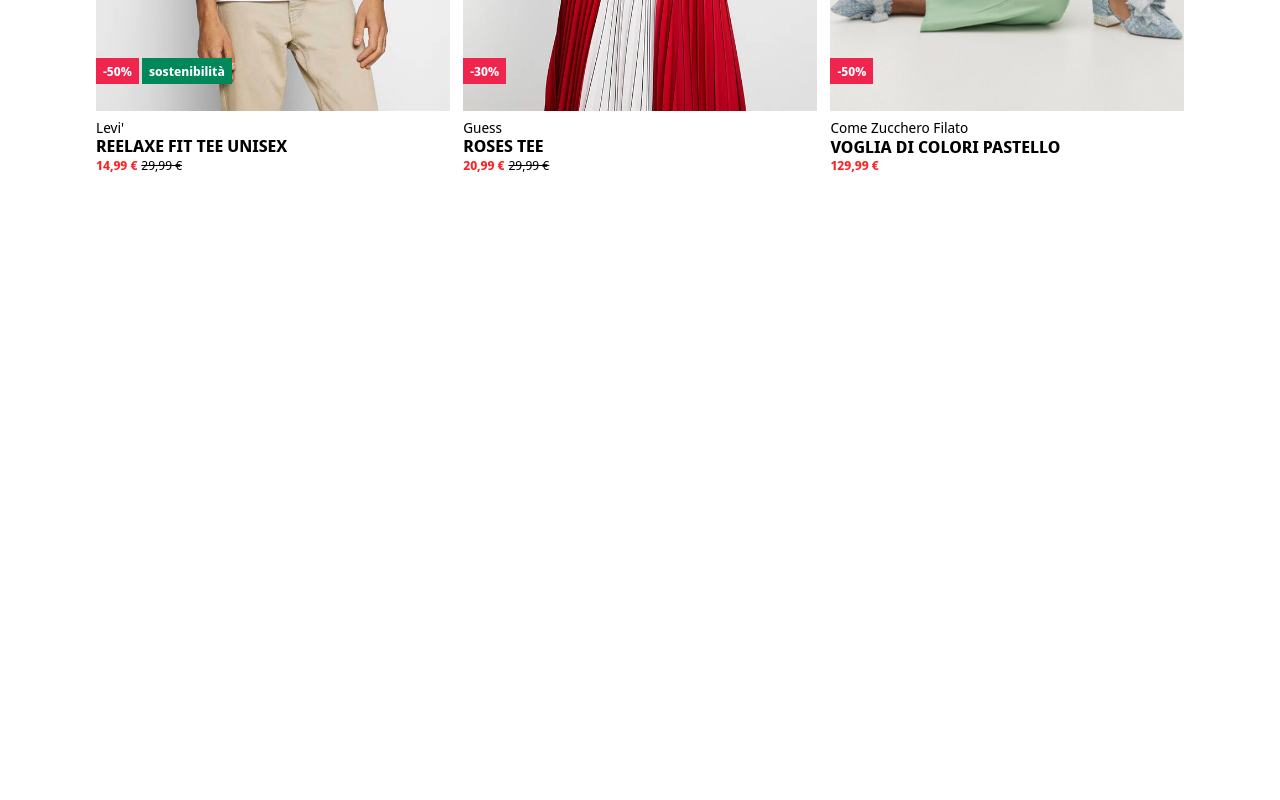
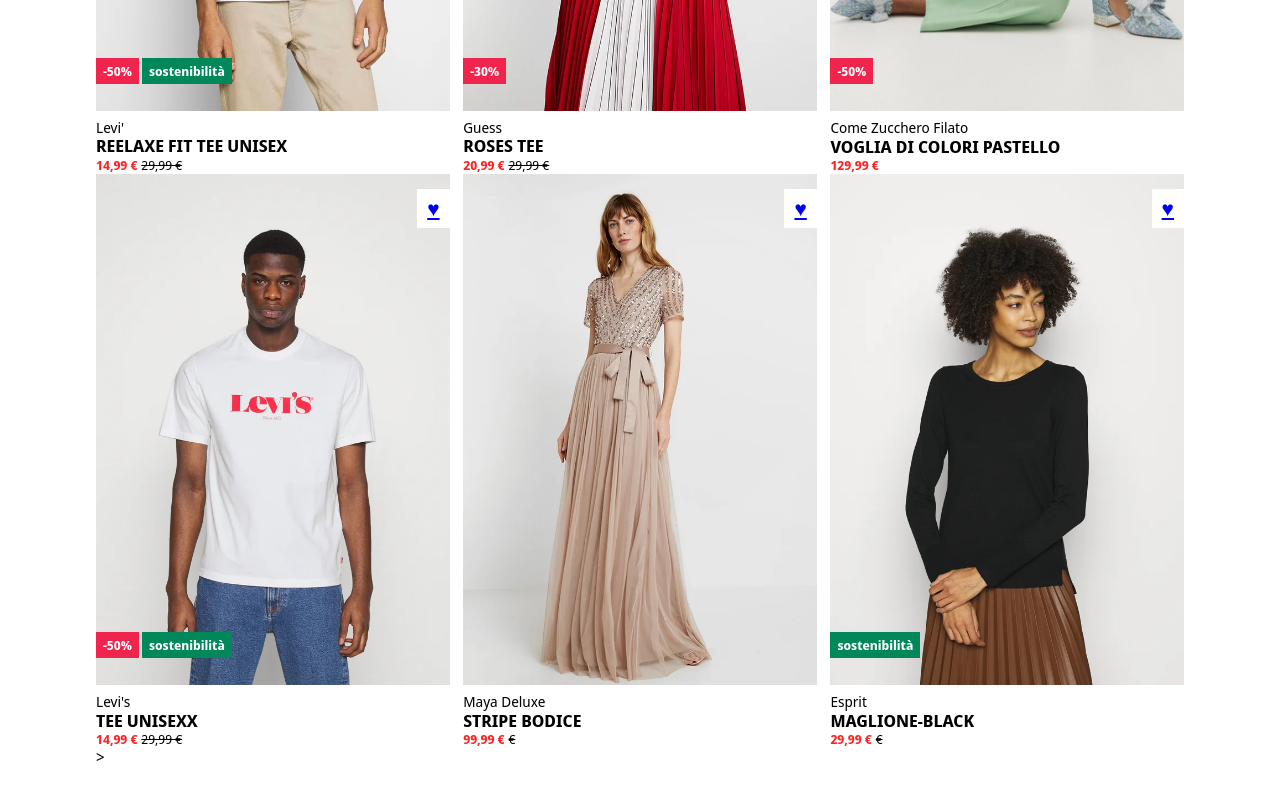
Before and after one commit to EspoTony/html-css-boolando, a plain HTML site: page index.html in a window 1280 px wide. Shown: the part 420-1220 px from the top of the page. Before the commit the page ends 800 px from the top, so only its background shows below. Drawn offline with Linux system fonts and the light colour scheme.

Commit message:
completamento esercizio

```diff
--- a/index.html
+++ b/index.html
@@ -52,5 +52,45 @@
     <span class="prezzo-non-scontato"></span>
 </div>
 <!--fine prima riga-->
+<!-- inizio seconda riga-->
+<div class="product-row clearfix">
+    <!-- prodotto tee unisexx-->
+    <div class="product-container">
+        <a href="#" class="product-favorite">&hearts;</a>
+        <img src="img/4.webp" class="product-img" alt="Relaxed fit tee unisex, levi's ">
+        <div class="clearfix">
+            <span class="product-sale-value">-50%</span>
+            <span class="product-sostenibility">sostenibilit&agrave;</span>
+        </div>
+        <span class="brand">levi&apos;s</span>
+            <span class="nome-prodotto">tee unisexx</span>
+            <span class="prezzo-scontato">14,99 &euro;</span>
+            <span class="prezzo-non-scontato">29,99 &euro;</span>
+        </div>
+        <!--fine prodotto tee unisex-->
+        <!--inizio prodotto stripe bodice-->
+        <div class="product-container">
+            <a href="#" class="product-favorite">&hearts;</a>
+            <img src="img/5.webp" class="product-img" alt="roses tee, levi's">
+            <span class="brand">maya deluxe</span>
+            <span class="nome-prodotto">stripe bodice</span>
+            <span class="prezzo-scontato">99,99 &euro;</span>
+            <span class="prezzo-non-scontato">&euro;</span>
+        </div>
+        <!--fine prodotto stripe bodice-->
+        <!--inizio prodotto maglione black-->
+        <div class="product-container">
+            <a href="#" class="product-favorite">&hearts;</a>
+            <img src="img/6.webp" class="product-img" alt="roses tee, levi's">
+            <div class="clearfix">
+                <span class="product-sostenibility">sostenibilit&agrave;</span>
+            </div>
+            <span class="brand">esprit</span>
+            <span class="nome-prodotto">maglione-black</span>
+            <span class="prezzo-scontato">29,99 &euro;</span>
+            <span class="prezzo-non-scontato">&euro;</span>
+        </div>
+        <!--fine prodotto maglione black-->
+<!-- fine seconda riga-->>
 </body>
 </html>
```
